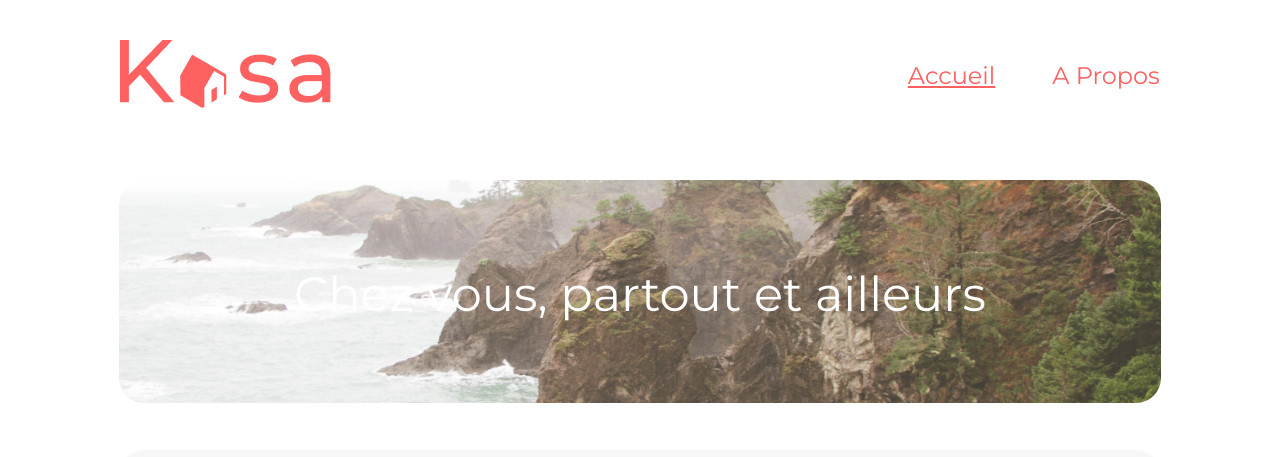
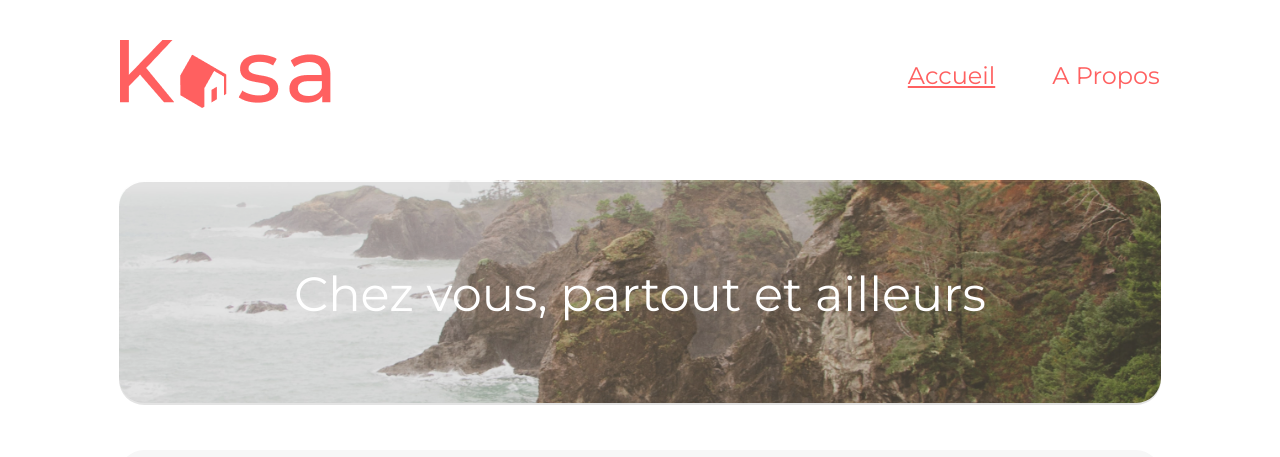
Before and after one commit to MohamedMaakra/Project-React-kasa, a React (Create React App) app in the folder my-app/: page / in a window 1280 px wide. Shown: the top 457 px of the page. Built offline with nearby package versions, Linux system fonts and the light colour scheme.

Commit message:
correction des erreurs de la console

```diff
--- a/my-app/src/App.css
+++ b/my-app/src/App.css
@@ -72,7 +72,18 @@ footer{
 .banner {
   position: relative;
   margin-top: 68.36px;
-
+}
+.banner-content{
+  background-color: #0000001c;
+width: 95%;
+height: 223px;
+position: absolute;
+margin: auto;
+top: 0;
+left: 0;
+right: 0;
+bottom: 0;
+border-radius: 25px;
 }
 
 .banner img{
--- a/my-app/src/Styles/Banniere.css
+++ b/my-app/src/Styles/Banniere.css
@@ -35,10 +35,12 @@
     position: absolute;
     top: 50%;
     transform: translateY(-70%);
-
     background-color: transparent;
     border-color: transparent;
+}
 
+:hover .carousel-button{
+    cursor: pointer;
 }
 
 .fleche{
--- a/my-app/src/Styles/Collaps.css
+++ b/my-app/src/Styles/Collaps.css
@@ -10,9 +10,11 @@
     align-items: center;
     justify-content: space-between;
     height: 47px;
-
 }
 
+:hover .collaps-header{
+    cursor: pointer;
+}
 .collaps-header img{
     margin-right: 20px;
 }
--- a/my-app/src/Styles/Detail.css
+++ b/my-app/src/Styles/Detail.css
@@ -1,5 +1,8 @@
 .card-details{
     margin-top: 57px;
+}
+:hover .card{
+    cursor: pointer;
 }
 .contenu {
         display: flex;
--- a/my-app/src/Styles/Error.css
+++ b/my-app/src/Styles/Error.css
@@ -7,6 +7,8 @@
 .Error img {
     margin: auto;
     margin-top: 247px;
+    max-width: 100%;
+    height: auto;
 }
 
 .Error p {
@@ -28,6 +30,15 @@
 .Error-responsive{
     display: none;
 }
+@media (max-width: 768px) {
+    .Error p {
+      margin-top: 70px;
+      font-size: 24px;
+    }
+  }
+
+
+
 
 @media screen and (max-width: 375px){
     .Errorr{
--- a/my-app/src/components/Collaps.jsx
+++ b/my-app/src/components/Collaps.jsx
@@ -17,7 +17,7 @@ const Collaps = ({ title, content }) => {
         <img src={isOpen ? ouvrir : fermer} alt="Toggle Icon" />
       </div>
       <div className={`collaps-content ${isOpen ? 'visible' : 'invisible'}`}>
-        <p className="collaps-p">{content}</p>
+        <div className="collaps-p">{content}</div>
       </div>
     </div>
   );
--- a/my-app/src/pages/Home.jsx
+++ b/my-app/src/pages/Home.jsx
@@ -9,6 +9,7 @@ export const Home = () => {
       <div>
         <div className="banner">
           <img src={IMG} alt="IMG" />
+          <div className="banner-transparent"></div>
           <div className="banner-content">
             <p>Chez vous, partout et ailleurs</p>
           </div>
```
Also changed, not shown: my-app/src/components/Header.jsx (deleted, +0 -14 lines), my-app/public/manifest.json (deleted).
